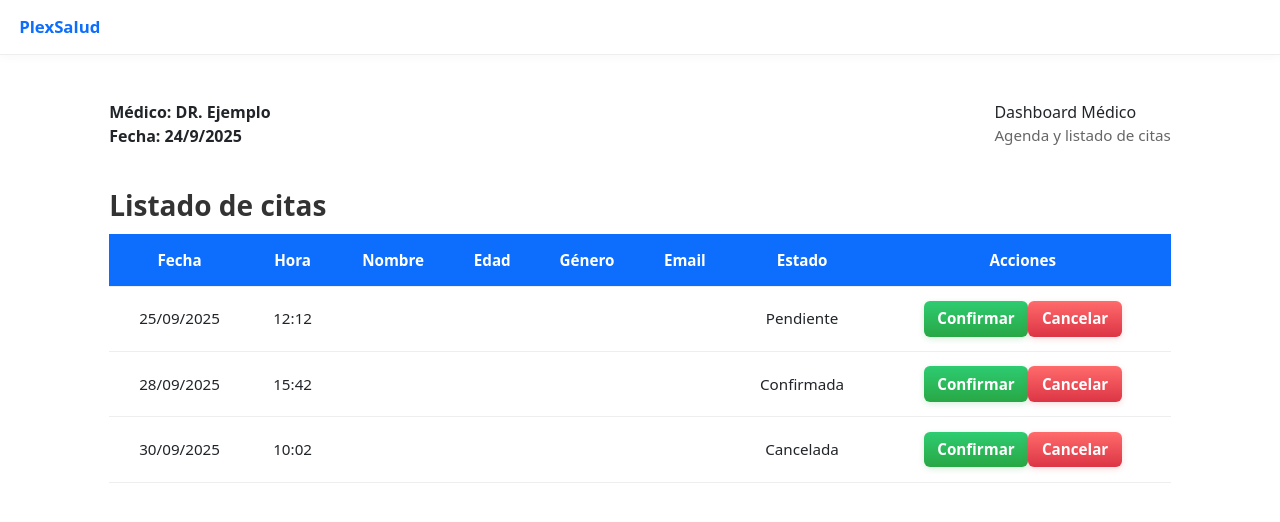
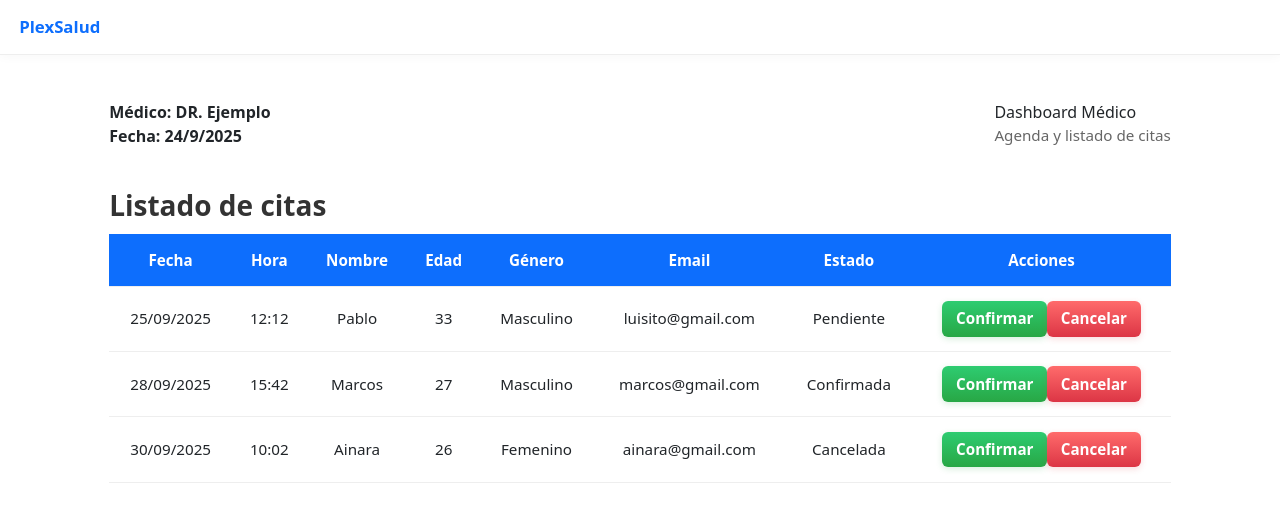
Before and after one commit to efbsplexusteam/plexsalud-frontend-angular-team, an Angular app in the folder plexsalud/: page /dashboard-doctor in a window 1280 px wide. Shown: the top 522 px of the page. Built offline with nearby package versions, Linux system fonts and the light colour scheme.

Commit message:
Fix errors

```diff
--- a/plexsalud/src/app/components/table-doctor/table-doctor.ts
+++ b/plexsalud/src/app/components/table-doctor/table-doctor.ts
@@ -12,9 +12,9 @@ import { Appointment } from '../../models/appointment.model';
 
 export class TableDoctor {
  appointments: Appointment[] = [
-    { id: 1, date: '25/09/2025', time: '12:12', namepatient: 'Pablo', age: 33, gender: 'Masculino', email: 'luisito@gmail.com', state: 'Pendiente' },
-    { id: 2, date: '28/09/2025', time: '15:42', namepatient: 'Marcos', age: 27, gender: 'Masculino', email: 'marcos@gmail.com', state: 'Confirmada' },
-    { id: 3, date: '30/09/2025', time: '10:02', namepatient: 'Ainara', age: 26, gender: 'Femenino', email: 'ainara@gmail.com', state: 'Cancelada' }
+    { id: 1, date: '25/09/2025', time: '12:12', namePatient: 'Pablo', agePatient: 33, genderPatient: 'Masculino', emailPatient: 'luisito@gmail.com', state: 'Pendiente' },
+    { id: 2, date: '28/09/2025', time: '15:42', namePatient: 'Marcos', agePatient: 27, genderPatient: 'Masculino', emailPatient: 'marcos@gmail.com', state: 'Confirmada' },
+    { id: 3, date: '30/09/2025', time: '10:02', namePatient: 'Ainara', agePatient: 26, genderPatient: 'Femenino', emailPatient: 'ainara@gmail.com', state: 'Cancelada' }
   ];
 
   updateState(index: number, newState: 'Confirmada' | 'Cancelada') {
--- a/plexsalud/src/app/components/table-patient/table-patient.ts
+++ b/plexsalud/src/app/components/table-patient/table-patient.ts
@@ -10,9 +10,9 @@ import { Appointment } from '../../models/appointment.model';
 })
 export class TablePatient {
   appointments: Appointment[] = [
-    { id: 1, date: '25/09/2025', time: '12:12', namedoctor: 'Miguel', specialty: 'Cardiólogo', email: 'luisito@gmail.com', state: 'Pendiente' },
-    { id: 2, date: '28/09/2025', time: '15:42', namedoctor: 'Pablo', specialty: 'Dermatólogo', email: 'marcos@gmail.com', state: 'Confirmada' },
-    { id: 3, date: '30/09/2025', time: '10:02', namedoctor: 'Lucas', specialty: 'Ginecólogo', email: 'ainara@gmail.com', state: 'Cancelada' }
+    { id: 1, date: '25/09/2025', time: '12:12', nameDoctor: 'Miguel', specialtyDoctor: 'Cardiólogo', emailDoctor: 'luisito@gmail.com', state: 'Pendiente' },
+    { id: 2, date: '28/09/2025', time: '15:42', nameDoctor: 'Pablo', specialtyDoctor: 'Dermatólogo', emailDoctor: 'marcos@gmail.com', state: 'Confirmada' },
+    { id: 3, date: '30/09/2025', time: '10:02', nameDoctor: 'Lucas', specialtyDoctor: 'Ginecólogo', emailDoctor: 'ainara@gmail.com', state: 'Cancelada' }
   ];
 
   updateState(index: number, newState: 'Confirmada' | 'Cancelada') {
```
